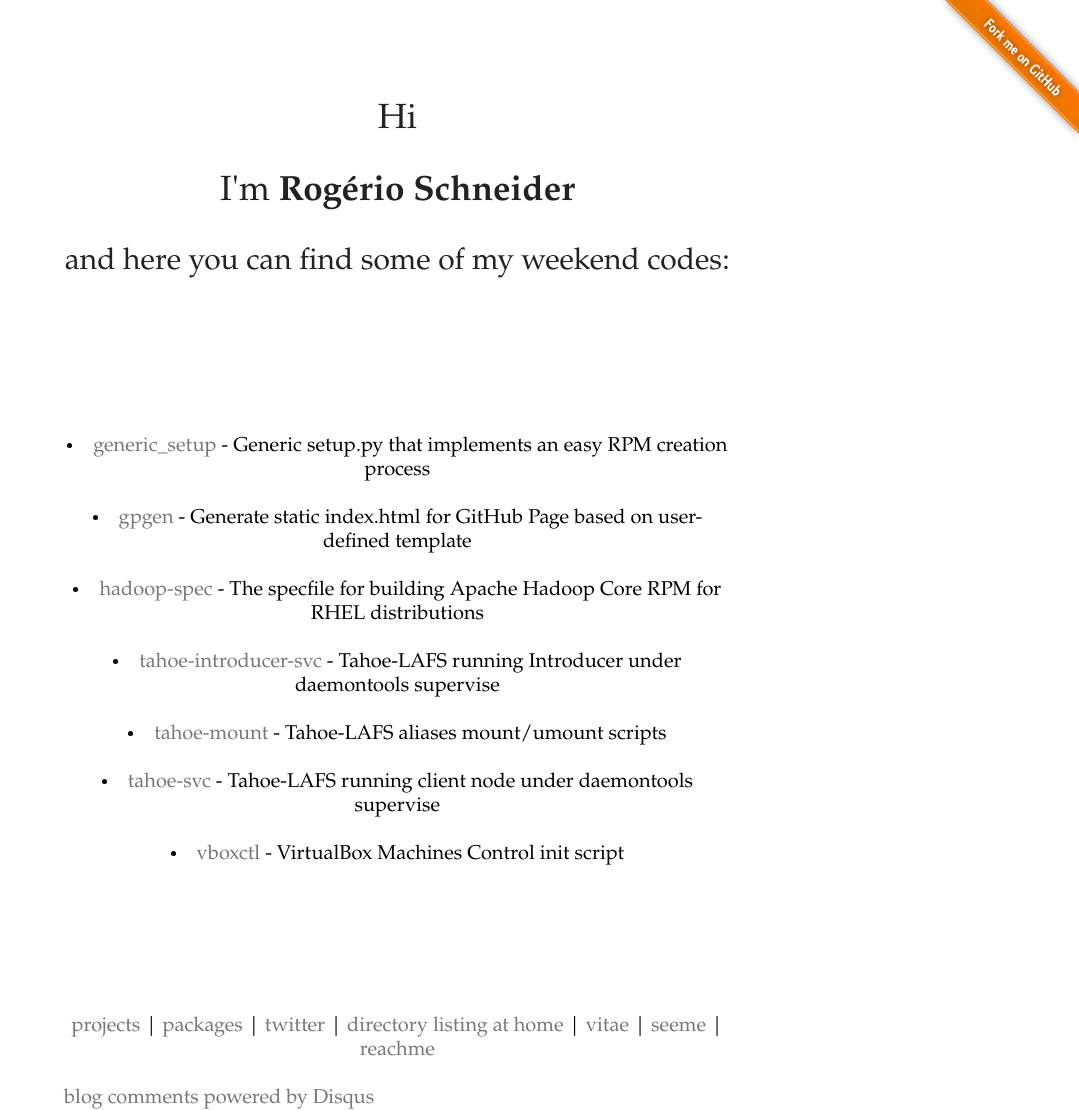
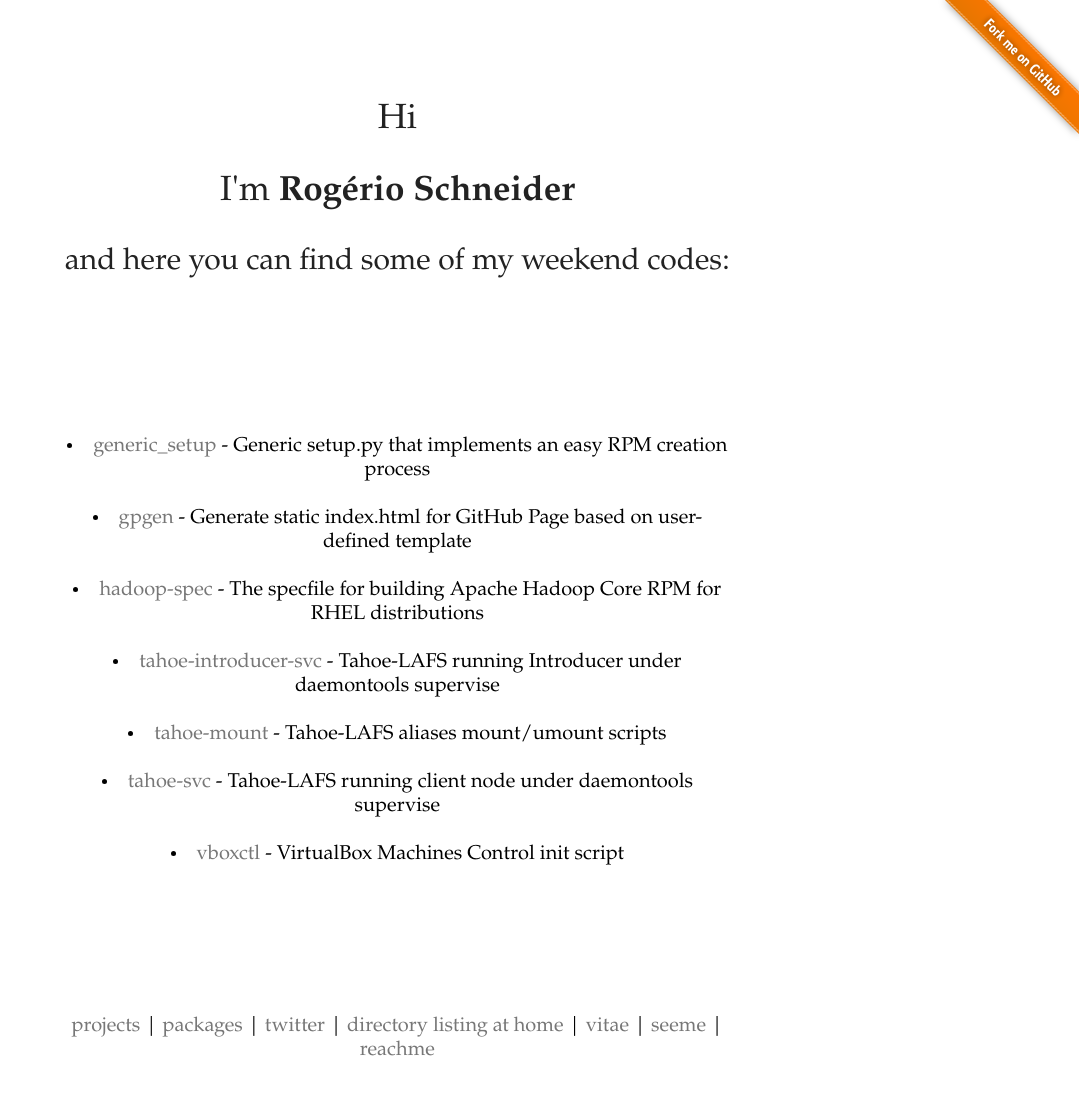
Before and after one commit to stockrt/stockrt.github.com, a Jekyll site: the page index.html, which Jekyll copies as it is, in a window 1280 px wide. Shown: the whole page, without its empty margins (201-1280 px from the left). Built offline with Jekyll 4.4.1, drawn with Linux system fonts in a browser that asks for light colours; comment, search, counter and statistics services are not loaded; after the commit the page ends 1086 px from its top, so only the background shows below that.

Commit message:
Testing Disqus - removed for now

```diff
--- a/index.html
+++ b/index.html
@@ -110,24 +110,6 @@
 } catch(err) {}
 </script>
 
-<script type="text/javascript" src="http://disqus.com/forums/rogerioschneider-weekendcoding/combination_widget.js?num_items=5&color=blue&default_tab=people"></script>
-
-<div id="disqus_thread"></div><script type="text/javascript" src="http://disqus.com/forums/rogerioschneider-weekendcoding/embed.js"></script><noscript><a href="http://rogerioschneider-weekendcoding.disqus.com/?url=ref">View the discussion thread.</a></noscript><a href="http://disqus.com" class="dsq-brlink">blog comments powered by <span class="logo-disqus">Disqus</span></a>
-<script type="text/javascript">
-//<![CDATA[
-(function() {
-        var links = document.getElementsByTagName('a');
-        var query = '?';
-        for(var i = 0; i < links.length; i++) {
-            if(links[i].href.indexOf('#disqus_thread') >= 0) {
-                query += 'url' + i + '=' + encodeURIComponent(links[i].href) + '&';
-            }
-        }
-        document.write('<script charset="utf-8" type="text/javascript" src="http://disqus.com/forums/rogerioschneider-weekendcoding/get_num_replies.js' + query + '"></' + 'script>');
-    })();
-//]]>
-</script>
-
 <!-- Generated by gpgen on Tue Jun 30 11:43:39 2009 (http://stockrt.github.com) -->
 </body>
 </html>
```
